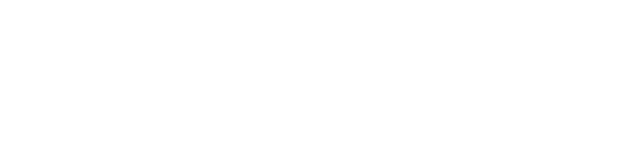
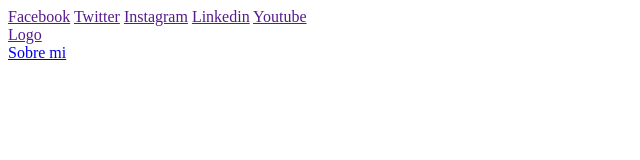
Before and after one commit to omarhernandezrey/39-Curso-Pr-ctico-de-Maquetaci-n-en-CSS.io, a plain HTML site: page index.html in a window 1280 px wide. Shown: the whole page, without its empty margins (0-640 px from the left). Drawn offline with Linux system fonts and the light colour scheme; files that its build step writes are made by us from their sources.

Commit message:
5Arquitectura del header en HTML06:08

```diff
--- a/index.html
+++ b/index.html
@@ -1,11 +1,32 @@
 <!DOCTYPE html>
 <html lang="en">
-<head>
-    <meta charset="UTF-8">
-    <meta name="viewport" content="width=device-width, initial-scale=1.0">
+  <head>
+    <meta charset="UTF-8" />
+    <meta name="viewport" content="width=device-width, initial-scale=1.0" />
     <title>Document</title>
-</head>
-<body>
-
-</body>
+    <link rel="stylesheet" href="main.css" />
+  </head>
+  <body>
+    <header>
+      <section>
+        <section>
+          <div>
+            <a href="">Facebook</a>
+            <a href="">Twitter</a>
+            <a href="">Instagram</a>
+            <a href="">Linkedin</a>
+            <a href="">Youtube</a>
+          </div>
+        </section>
+        <nav>
+          <section>
+            <a href="">Logo</a>
+          </section>
+          <section>
+            <a href="perfil.html">Sobre mi</a>
+          </section>
+        </nav>
+      </section>
+    </header>
+  </body>
 </html>
```
